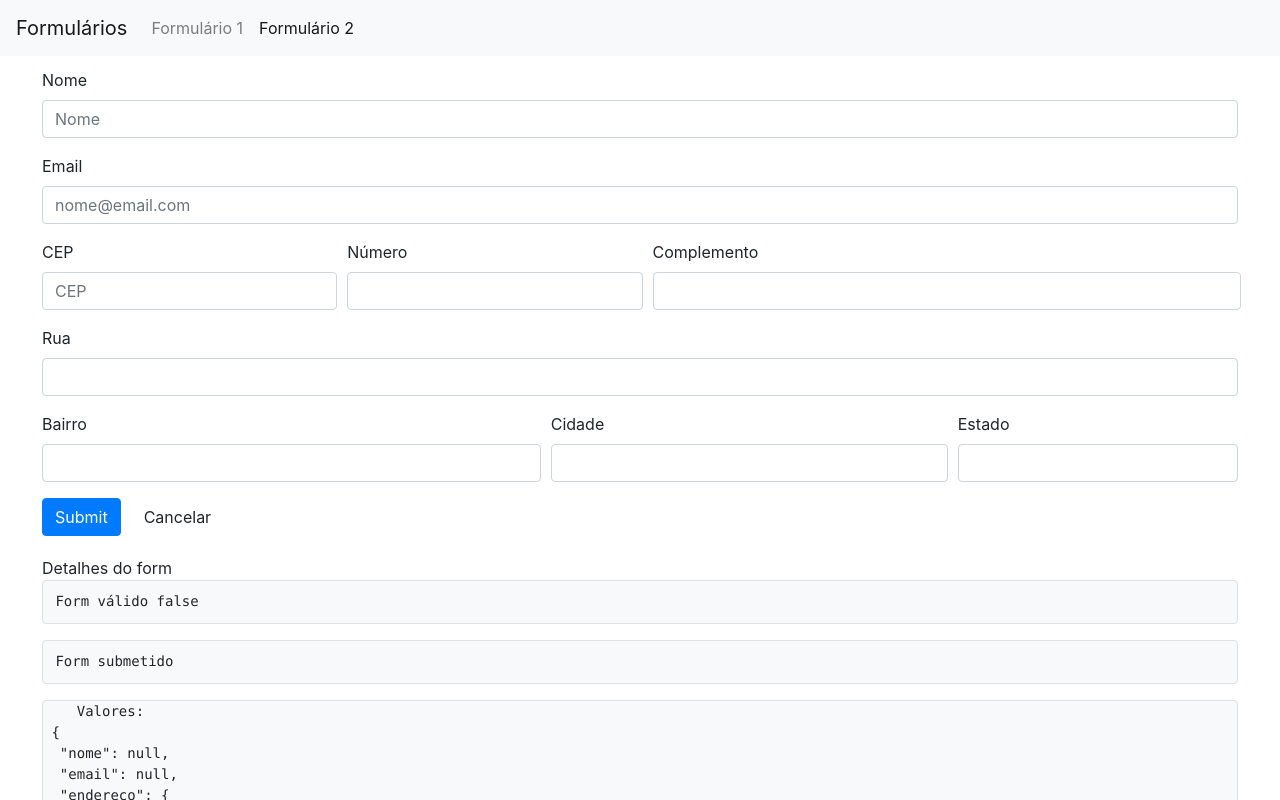
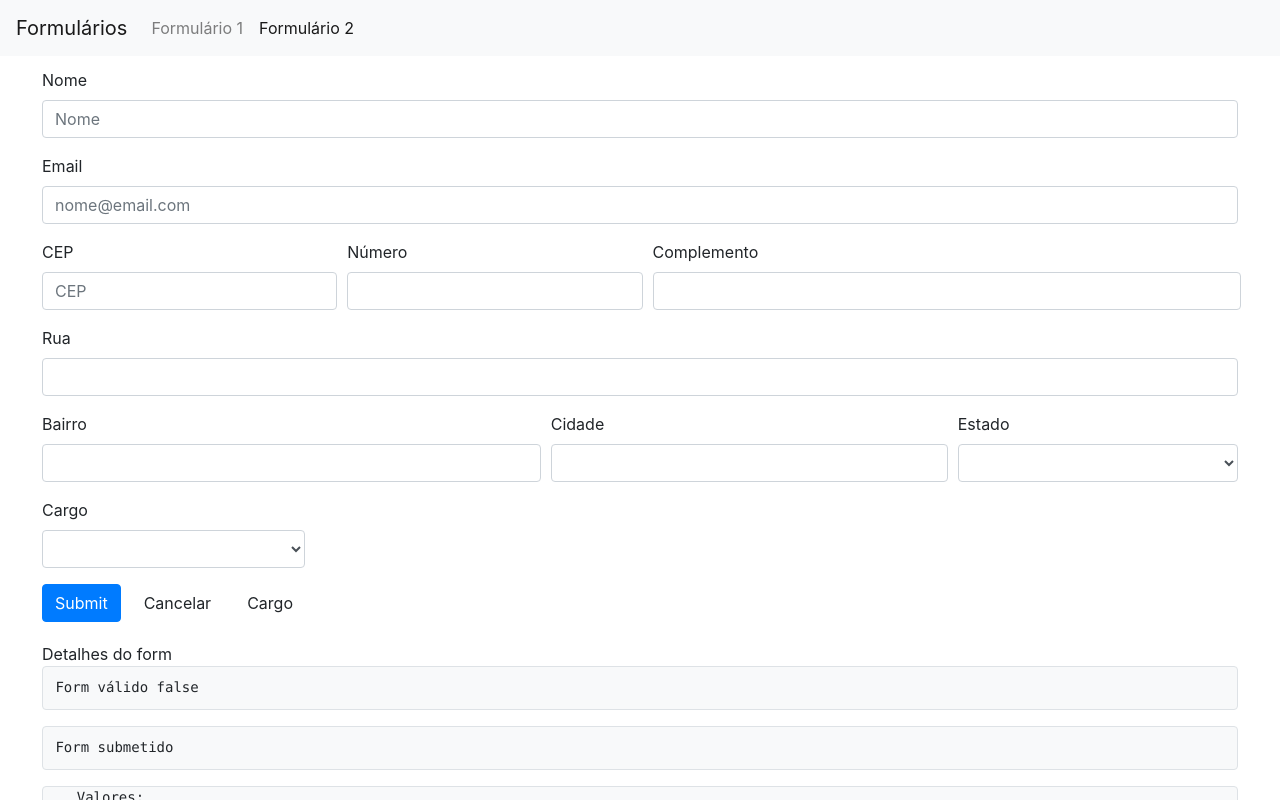
Before and after one commit to BrunoPandolfi/formulario-angular, an Angular app: page /formularioReativo in a window 1280 px wide. Shown: the top 800 px of the page. Built offline with nearby package versions, Linux system fonts and the light colour scheme.

Commit message:
Arquivos modificados conforme aula 103

```diff
--- a/src/app/formulario-reativo/formulario-reativo.component.html
+++ b/src/app/formulario-reativo/formulario-reativo.component.html
@@ -4,10 +4,8 @@
       <label for="nome">Nome</label>
     </div>
     <div class="col-sm-12">
-          <input type="text" class="form-control" formControlName="nome" id="nome" placeholder="Nome"
-            [ngClass]="aplicaIsValidInvalid('nome')">
-          <app-campo-control-erro [mostrarErro]="verificaValidTouched('nome')"
-              msgErro="Nome é obrigatório">
+      <input type="text" class="form-control" formControlName="nome" id="nome" placeholder="Nome" [ngClass]="aplicaIsValidInvalid('nome')">
+      <app-campo-control-erro [mostrarErro]="verificaValidTouched('nome')" msgErro="Nome é obrigatório">
       </app-campo-control-erro>
     </div>
   </div>
@@ -16,13 +14,10 @@
       <label for="email">Email</label>
     </div>
     <div class="col-sm-12">
-          <input type="email" class="form-control" formControlName="email" id="email" placeholder="nome@email.com"
-            [ngClass]="aplicaIsValidInvalid('email')">
-          <app-campo-control-erro [mostrarErro]="verificaValidTouched('email')"
-            msgErro="Email é obrigatório">
+      <input type="email" class="form-control" formControlName="email" id="email" placeholder="nome@email.com" [ngClass]="aplicaIsValidInvalid('email')">
+      <app-campo-control-erro [mostrarErro]="verificaValidTouched('email')" msgErro="Email é obrigatório">
       </app-campo-control-erro>
-          <app-campo-control-erro [mostrarErro]="verificaEmailInvalido()"
-            msgErro="Email é inválido">
+      <app-campo-control-erro [mostrarErro]="verificaEmailInvalido()" msgErro="Email é inválido">
       </app-campo-control-erro>
     </div>
   </div>
@@ -30,19 +25,15 @@
     <div class="form-row" style="margin-left: 10px">
       <div class="form-group col-sm-3">
         <label for="cep" class="control-panel">CEP</label>
-            <input type="text" class="form-control" formControlName="cep" name="cep" id="cep"
-              placeholder="CEP" [ngClass]="aplicaIsValidInvalid('endereco.cep')"
+        <input type="text" class="form-control" formControlName="cep" name="cep" id="cep" placeholder="CEP" [ngClass]="aplicaIsValidInvalid('endereco.cep')"
           (blur)="consultaCEP()">
-            <app-campo-control-erro [mostrarErro]="verificaValidTouched('endereco.cep')"
-                msgErro="CEP é obrigatório">
+        <app-campo-control-erro [mostrarErro]="verificaValidTouched('endereco.cep')" msgErro="CEP é obrigatório">
         </app-campo-control-erro>
       </div>
       <div class="form-group col-sm-3">
         <label for="numero" class="control-panel">Número</label>
-              <input type="text" class="form-control" formControlName="numero" name="numero" id="numero"
-                [ngClass]="aplicaIsValidInvalid('endereco.numero')">
-              <app-campo-control-erro [mostrarErro]="verificaValidTouched('endereco.numero')"
-                  msgErro="Número é obrigatório">
+        <input type="text" class="form-control" formControlName="numero" name="numero" id="numero" [ngClass]="aplicaIsValidInvalid('endereco.numero')">
+        <app-campo-control-erro [mostrarErro]="verificaValidTouched('endereco.numero')" msgErro="Número é obrigatório">
         </app-campo-control-erro>
       </div>
       <div class="form-group col-sm-6">
@@ -55,45 +46,45 @@
         <label for="rua">Rua</label>
       </div>
       <div class="col-sm-12">
-              <input type="text" class="form-control" name="rua" formControlName="rua" id="rua"
-                [ngClass]="aplicaIsValidInvalid('endereco.rua')">
-              <app-campo-control-erro [mostrarErro]="verificaValidTouched('endereco.rua')"
-                  msgErro="Rua é obrigatório">
+        <input type="text" class="form-control" name="rua" formControlName="rua" id="rua" [ngClass]="aplicaIsValidInvalid('endereco.rua')">
+        <app-campo-control-erro [mostrarErro]="verificaValidTouched('endereco.rua')" msgErro="Rua é obrigatório">
         </app-campo-control-erro>
       </div>
     </div>
     <div class="form-row" style="margin-left: 10px">
       <div class="form-group col-md-5">
         <label for="bairro" class="control-panel">Bairro</label>
-              <input type="text" class="form-control" name="bairro" formControlName="bairro" id="bairro"
-                [ngClass]="aplicaIsValidInvalid('endereco.bairro')">
-              <app-campo-control-erro [mostrarErro]="verificaValidTouched('endereco.bairro')"
-                  msgErro="Bairro é obrigatório">
+        <input type="text" class="form-control" name="bairro" formControlName="bairro" id="bairro" [ngClass]="aplicaIsValidInvalid('endereco.bairro')">
+        <app-campo-control-erro [mostrarErro]="verificaValidTouched('endereco.bairro')" msgErro="Bairro é obrigatório">
         </app-campo-control-erro>
       </div>
       <div class="form-group col-md-4">
         <label for="cidade" class="control-panel">Cidade</label>
-              <input type="text" class="form-control" name="cidade" formControlName="cidade" id="cidade"
-                [ngClass]="aplicaIsValidInvalid('endereco.cidade')">
-              <app-campo-control-erro [mostrarErro]="verificaValidTouched('endereco.cidade')"
-                  msgErro="Cidade é obrigatório">
+        <input type="text" class="form-control" name="cidade" formControlName="cidade" id="cidade" [ngClass]="aplicaIsValidInvalid('endereco.cidade')">
+        <app-campo-control-erro [mostrarErro]="verificaValidTouched('endereco.cidade')" msgErro="Cidade é obrigatório">
         </app-campo-control-erro>
       </div>
       <div class="form-group col-md-3">
         <label for="estado" class="control-panel">Estado</label>
-              <input type="text" class="form-control" name="estado" formControlName="estado" id="estado"
-                style="width: 95%" [ngClass]="aplicaIsValidInvalid('endereco.estado')">
-              <app-campo-control-erro [mostrarErro]="verificaValidTouched('endereco.estado')"
-                  msgErro="Estado é obrigatório">
+        <select type="text" class="form-control" name="estado" formControlName="estado" id="estado" style="width: 95%" [ngClass]="aplicaIsValidInvalid('endereco.estado')">
+          <option *ngFor="let estado of estados | async" [value]="estado.sigla">{{ estado.nome }}</option>
+        </select>
+        <app-campo-control-erro [mostrarErro]="verificaValidTouched('endereco.estado')" msgErro="Estado é obrigatório">
         </app-campo-control-erro>
       </div>
     </div>
   </div>
+  <div class="form-group col-md-3">
+    <label for="cargo" class="control-panel">Cargo</label>
+    <select type="text" class="form-control" name="cargo" formControlName="cargo" id="cargo" style="width: 95%" [compareWith]="compararCargos">
+      <option *ngFor="let cargo of cargos" [ngValue]="cargo">{{ cargo.desc }}</option>
+    </select>
+  </div>
 
   <div class="col-sm-12">
     <button type="submit" class="btn btn-primary">Submit</button>
-
     <button class="btn" (click)="resetar()" style="margin-left: 10px">Cancelar</button>
+    <button class="btn" (click)="setarCargo()" style="margin-left: 10px">Cargo</button>
     <app-form-debug [form]="formulario"></app-form-debug>
   </div>
 </form>
--- a/src/app/formulario-reativo/formulario-reativo.component.ts
+++ b/src/app/formulario-reativo/formulario-reativo.component.ts
@@ -5,6 +5,7 @@ import { map } from 'rxjs/operators';
 import { Http } from '@angular/http';
 import { EstadoBr } from '../shared/models/estado-br';
 import { ConsultaCepService } from '../shared/services/consulta-cep.service';
+import { Observable } from 'rxjs';
 
 @Component({
   selector: 'app-formulario-reativo',
@@ -14,7 +15,8 @@ import { ConsultaCepService } from '../shared/services/consulta-cep.service';
 export class FormularioReativoComponent implements OnInit {
 
   formulario: FormGroup;
-  estados: EstadoBr[];
+  estados: Observable<EstadoBr[]>;
+  cargos: any[];
 
   constructor(
     private formBuilder: FormBuilder,
@@ -25,8 +27,11 @@ export class FormularioReativoComponent implements OnInit {
 
   ngOnInit() {
 
-    this.dropdownService.getEstadosBr()
-        .subscribe(dados => {this.estados = dados; console.log(dados);});
+    this.estados = this.dropdownService.getEstadosBr();
+    this.cargos = this.dropdownService.getCargos();
+
+   /*this.dropdownService.getEstadosBr()
+        .subscribe(dados => {this.estados = dados; console.log(dados);});*/
 
     /* this.formulario = new FormGroup({
       nome: new FormControl(null),
@@ -44,7 +49,8 @@ export class FormularioReativoComponent implements OnInit {
         bairro: [null, Validators.required],
         cidade: [null, Validators.required],
         estado: [null, Validators.required]
-      })
+      }),
+      cargo: [null]
     });
   }
 
@@ -142,4 +148,14 @@ export class FormularioReativoComponent implements OnInit {
     });
   }
 
+  setarCargo(){
+    const cargo = {nome: 'Dev', nivel: 'Pleno', desc: 'Dev Pl'};
+    this.formulario.get('cargo').setValue(cargo);
+  }
+
+  compararCargos(obj1, obj2){
+    return obj1 && obj2 ? (obj1.nome === obj2.nome && obj1.nivel === obj2.nivel) : obj1 && obj2;
+
+  }
+
 }
--- a/src/app/shared/services/dropdown.service.ts
+++ b/src/app/shared/services/dropdown.service.ts
@@ -14,4 +14,11 @@ export class DropdownService {
       .pipe(map((res: Response) => res.json()));
   }
 
+  getCargos(){
+    return [
+      {nome: 'Dev', nivel: 'Junior', desc: 'Dev Jr'},
+      {nome: 'Dev', nivel: 'Pleno', desc: 'Dev Pl'},
+      {nome: 'Dev', nivel: 'Senior', desc: 'Dev Sr'}
+    ];
+  }
 }
```
Lines whose indentation alone changed are shown as unchanged.
